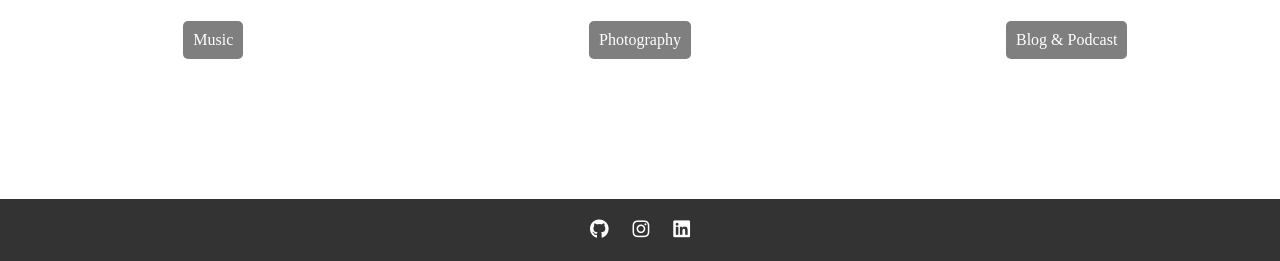
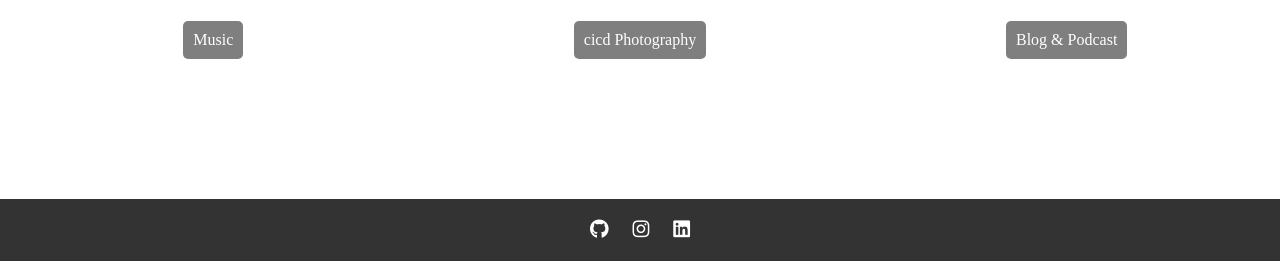
Before and after one commit to hunthinniap/personal_portfolio, a Flask app: page / in a window 1280 px wide. Shown: the part 1121-1382 px from the top of the page. Run offline with Flask 3, Linux system fonts and the light colour scheme.

Commit message:
test reload

```diff
--- a/templates/home.html
+++ b/templates/home.html
@@ -130,7 +130,7 @@
     </a>
     <a href="/photography" class="category-link">
         <div class="category" style="background-image: url('https://hunthinniapasset.s3.us-east-2.amazonaws.com/home_photography.jpg');">
-            <span class="category-title">Photography</span>
+            <span class="category-title">cicd Photography</span>
         </div>
     </a>
     <a href="/blog" class="category-link">
```
